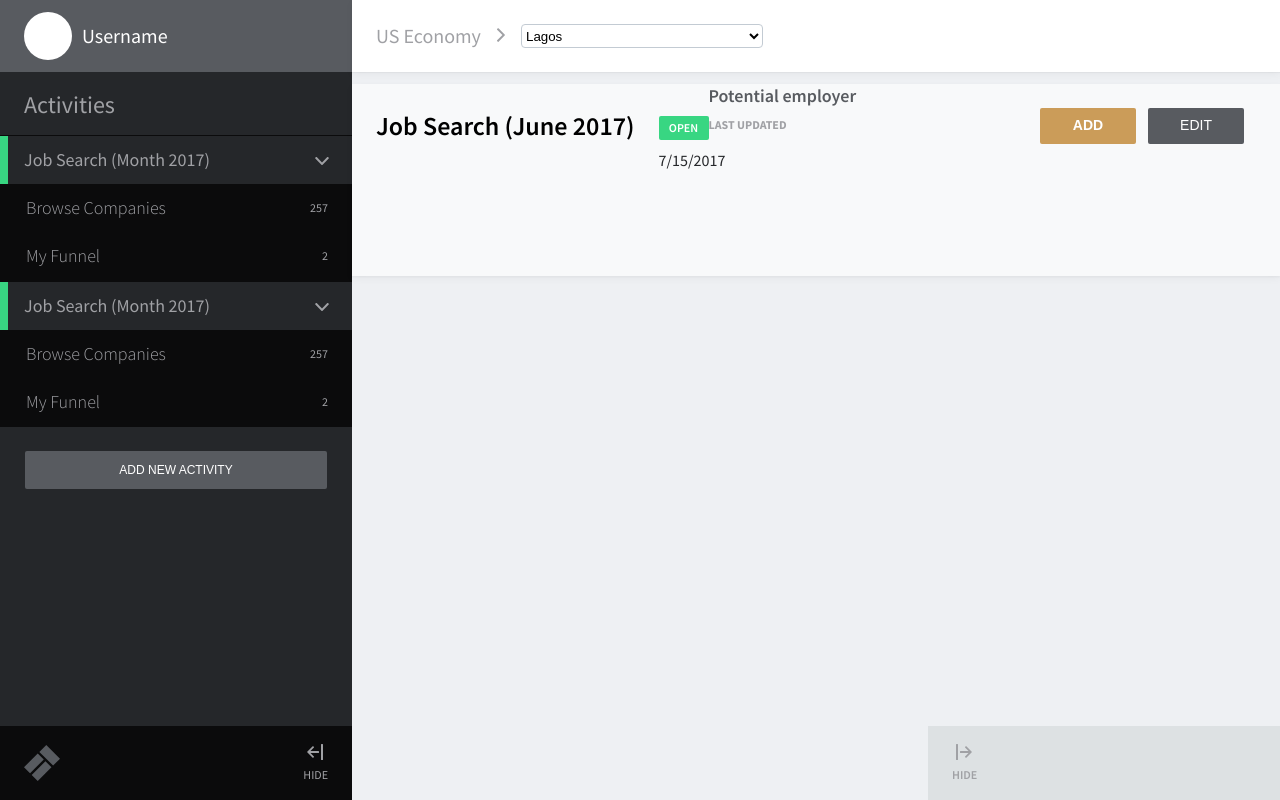
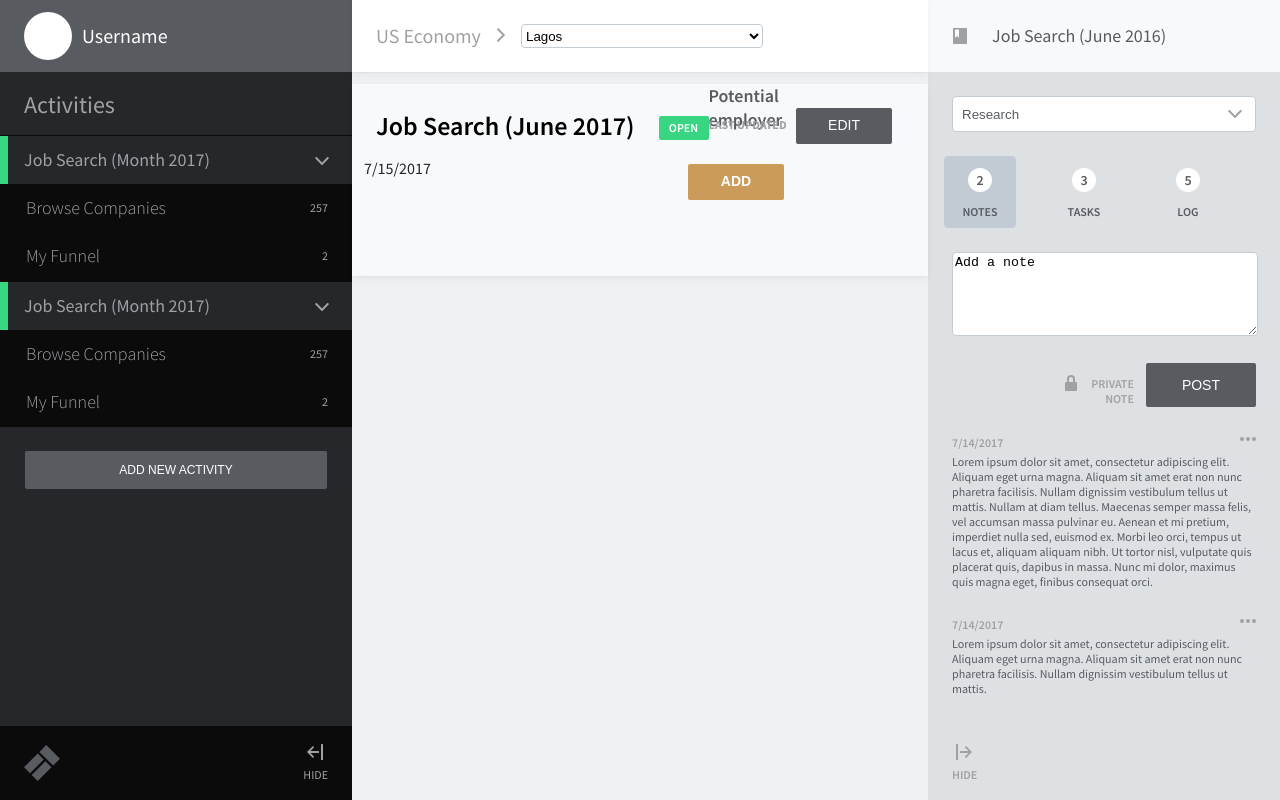
Before and after one commit to rithmschool/patterns-client, a React (Create React App) app: page /assets in a window 1280 px wide. Shown: the top 800 px of the page. Built offline with nearby package versions, Linux system fonts and the light colour scheme; no server answers.

Commit message:
Asset route works with both sidebars and smallercontent inside

```diff
--- a/src/core/SidebarRight.scss
+++ b/src/core/SidebarRight.scss
@@ -321,6 +321,7 @@
 
 .select-item {
   display: inline-block;
+  text-align: center;
 }
 
 .number {
--- a/src/core/SmallerContent.scss
+++ b/src/core/SmallerContent.scss
@@ -0,0 +1,40 @@
+@import "../index.scss";
+
+@media (min-width: .2 * 1024px) {
+  .content-holder  {
+    width: calc(100% - (.4 * 368px));
+  }
+}
+
+@media (min-width: .75 * 1024px) {
+  .content-holder  {
+    width: calc(100% - (1.5 * 352px));
+  }
+}
+
+@media (min-width: 1 * 1024px) {
+  .content-holder  {
+    width: calc(100% - (2 * 352px));
+  }
+}
+
+.content-holder {
+  background-color: $content-background;
+  display: inline-block;
+  min-height:100vh;
+}
+
+.navbar {
+  margin: 0;
+  padding: 0;
+  background-color: $white;
+}
+
+.content .navbar h2 {
+  font-size: 20px;
+  font-weight: 400;
+  line-height: 1.2;
+  color: $cool-grey;
+  margin: 0;
+  text-align: left;
+}
```
